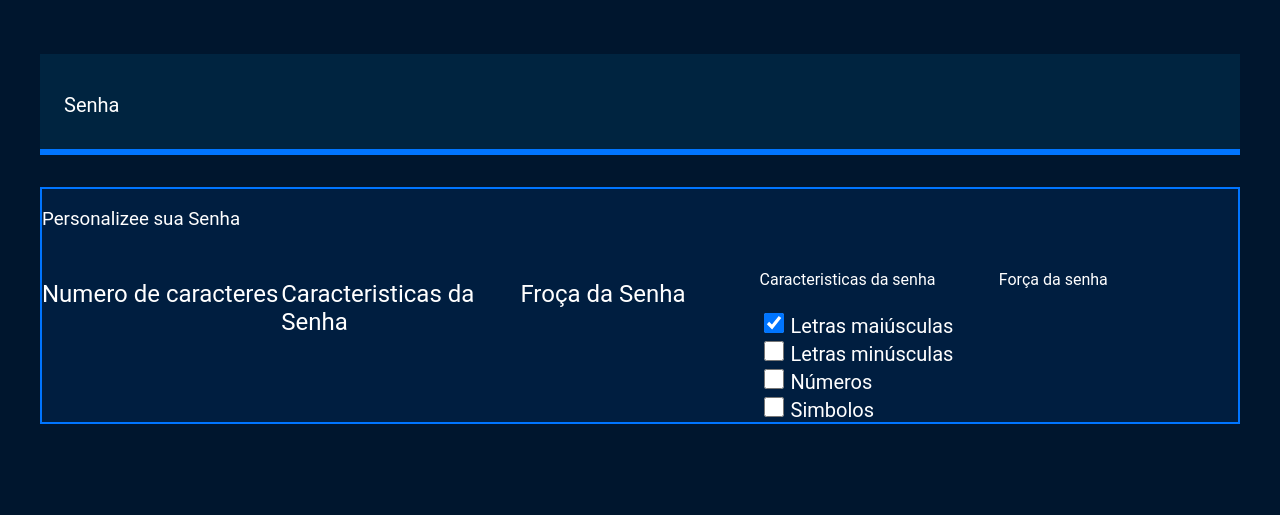
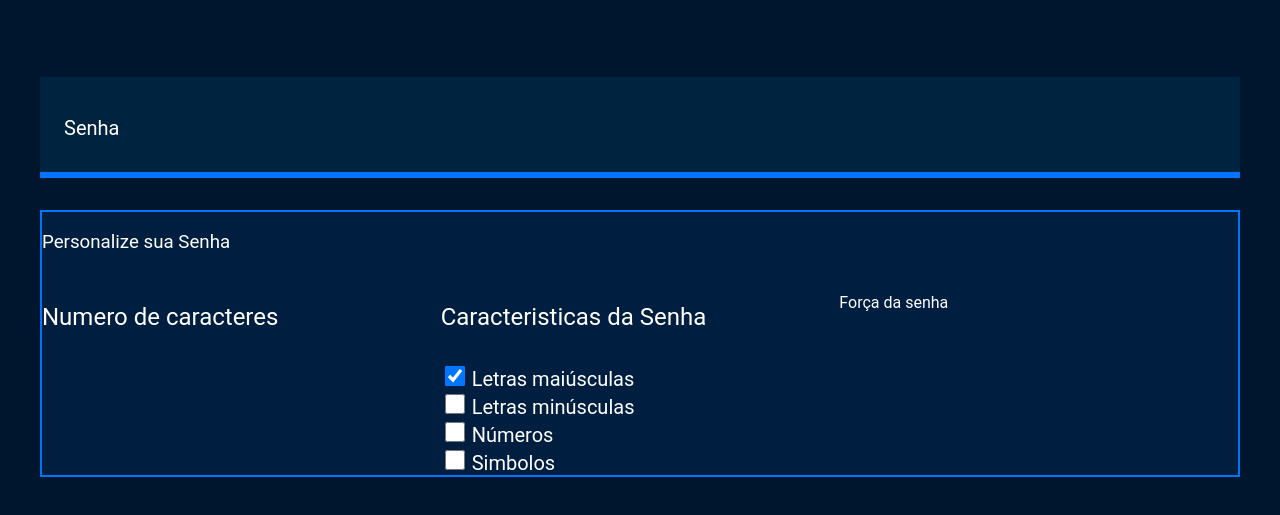
Before and after one commit to pedrohenrique010/java-script-GERADOR-DE-SENHA, a plain HTML site: page index.html in a window 1280 px wide. Shown: the part 171-686 px from the top of the page. Drawn offline with Linux system fonts and the light colour scheme.

Commit message:
Add files via upload

```diff
--- a/index.html
+++ b/index.html
@@ -19,19 +19,13 @@
                 <input name="senha" type="text" id="campo-senha">
             </div>
             <div class="parametro">
-                <h3 class="paramero-titulo">Personalizee sua Senha</h3>
+                <h3 class="paramero-titulo">Personalize sua Senha</h3>
                 <div class="parametro-coluna_senha">
                     <div class="parametro-senha">
                         <h4 class="parametro-senha_titulo">Numero de caracteres</h4>
                     </div>
                     <div class="parametro-senha">
                         <h4 class="parametro-senha_titulo">Caracteristicas da Senha</h4>
-                    </div>
-                    <div class="parametro-senha">
-                        <h4 class="parametro-senha_titulo">Froça da Senha</h4>
-                    </div>
-                    <div class="parametro-senha">
-                        <h4 class="parametro-senha__titulo">Caracteristicas da senha</h4>
                         <div class="parametro-senha-checkbox">
                             <input name="maiusculo" type="checkbox" class="checkbox" checked>
                             <label for="maiusculo">Letras maiúsculas</label>
@@ -49,6 +43,7 @@
                             <label for="simbolo">Simbolos</label>
                             </div>
                     </div>
+
                         <div class="parametro-senha">
                         <h4 class="parametro-senha__titulo">Força da senha</h4>
                         <div>
```
Also changed, not shown: unlock.svg (added). Lines whose indentation alone changed are shown as unchanged.
